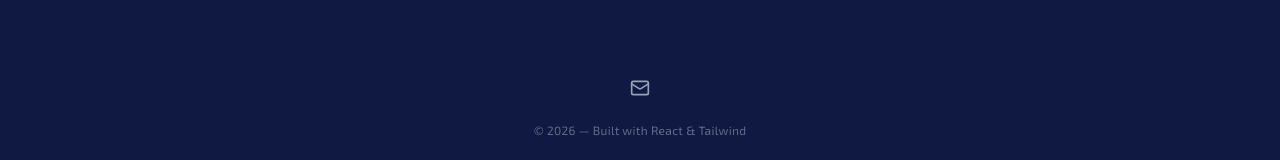
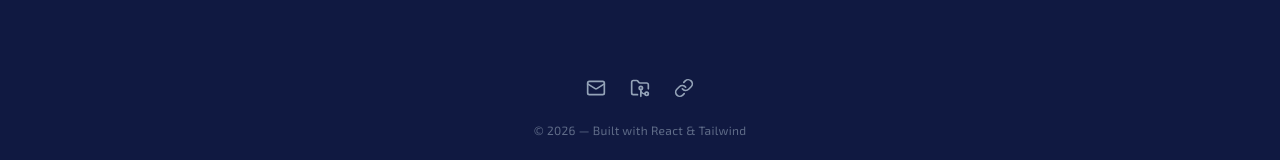
Before and after one commit to Funloi2/Portfolio, a React (Vite) app: page / in a window 1280 px wide. Shown: the part 2538-2698 px from the top of the page. Built offline with nearby package versions, Linux system fonts and the light colour scheme.

Commit message:
solve link issue

```diff
--- a/package.json
+++ b/package.json
@@ -15,7 +15,8 @@
     "class-variance-authority": "^0.7.1",
     "clsx": "^2.1.1",
     "i18next": "^25.10.5",
-    "lucide-react": "^1.0.1",
+    "lucide": "^1.7.0",
+    "lucide-react": "^1.7.0",
     "radix-ui": "^1.4.3",
     "react": "^19.2.4",
     "react-dom": "^19.2.4",
--- a/src/components/Footer.tsx
+++ b/src/components/Footer.tsx
@@ -1,10 +1,12 @@
 import { useTranslation } from "react-i18next";
 import { socials } from "@/data/portfolio";
-import {  Mail } from "lucide-react";
+import {  Mail, FolderGit2, Link  } from "lucide-react";
 import { Separator } from "@/components/ui/separator";
 
 const links = [
     { icon: Mail, href: `mailto:${socials.email}`, label: "Email" },
+    { icon: FolderGit2, href: `https://github.com/Funloi2`, label: "Github" },
+    { icon: Link, href: `https://www.linkedin.com/in/charles-edouard-marguerite/`, label: "LinkedIn" },
 ];
 
 export default function Footer() {
```
Also changed, not shown: 1 other file (tests, documents, lock files or other folders).
